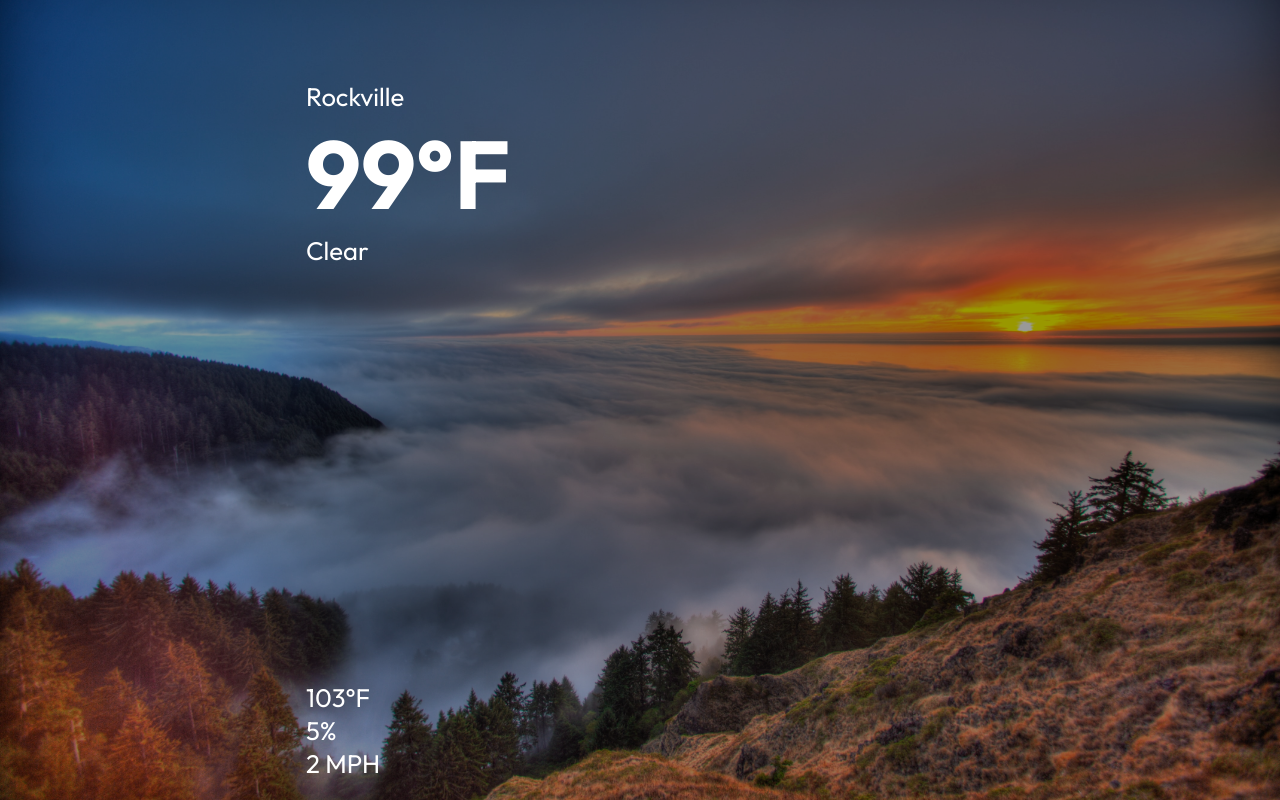
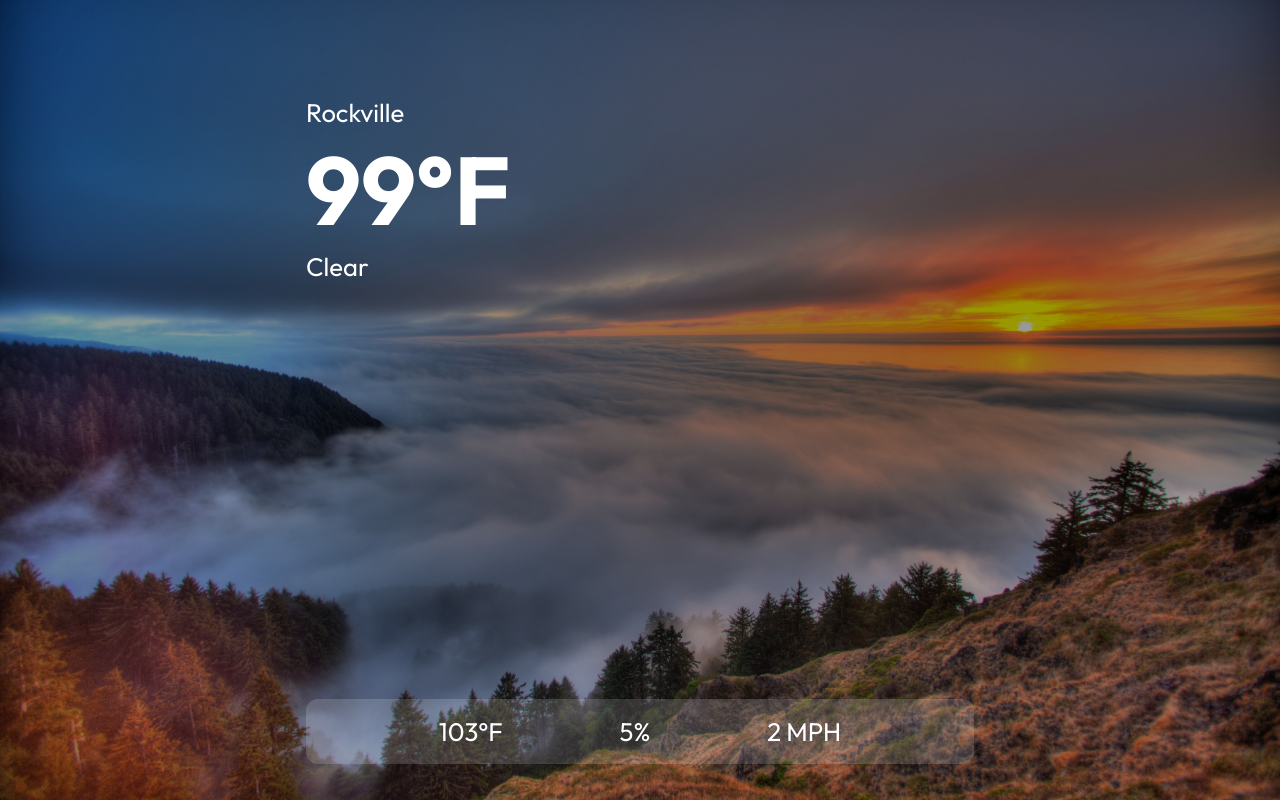
Before and after one commit to cmdcjones/weather-app, a React (Vite) app: page / in a window 1280 px wide. Built offline with nearby package versions, Linux system fonts and the light colour scheme.

Commit message:
add .bottom .bold .small styles

```diff
--- a/src/index.css
+++ b/src/index.css
@@ -52,3 +52,27 @@
     flex-direction: column;
     justify-content: space-between;
 }
+
+.app .top {
+    width: 100%;
+    margin: 1rem auto;
+}
+
+.app .bottom {
+    display: flex;
+    justify-content: space-evenly;
+    text-align: center;
+    width: 100%;
+    margin: 1rem auto;
+    padding: 1rem;
+    border-radius: 12px;
+    background-color: rgba(255, 255, 255, 0.15);
+}
+
+.bold {
+    font-weight: 700;
+}
+
+.small {
+    font-size: 1.3rem;
+}
```
